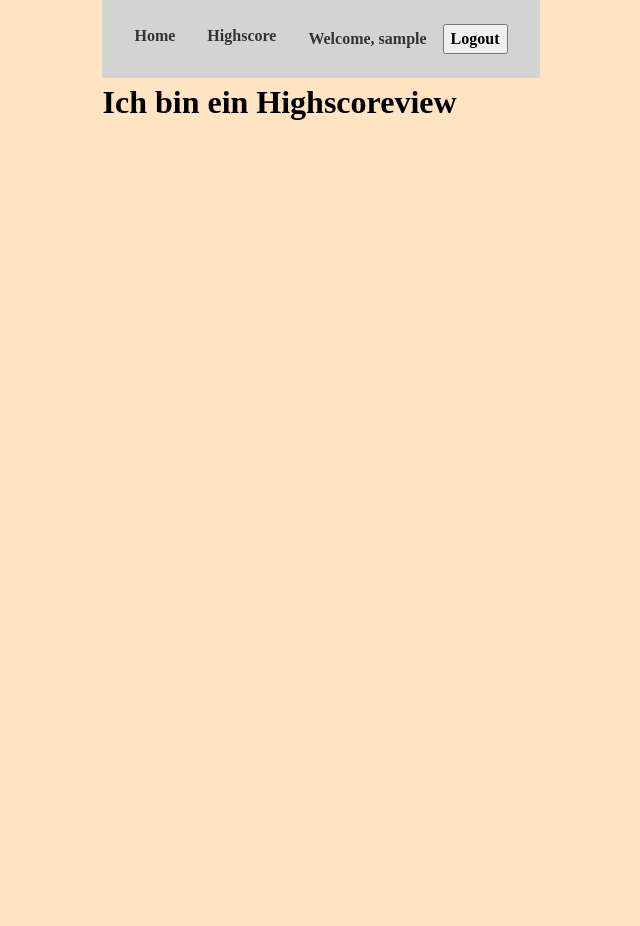
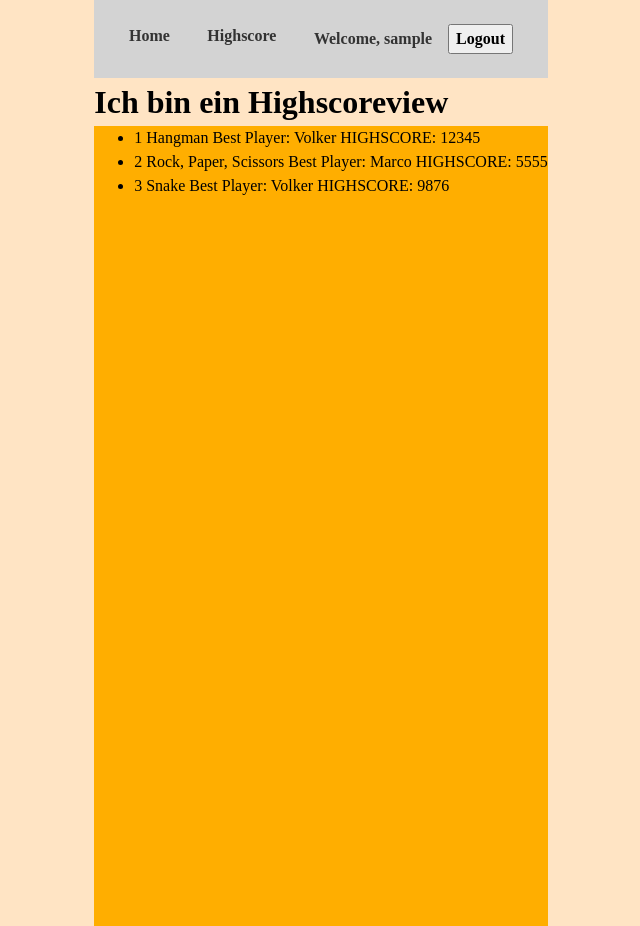
Before and after one commit to coding-bootcamps-eu/final-project-2024-06-gamebox, a Vue app: page /highscore in a window 1280 px wide. Shown: the whole page, without its empty margins (319-959 px from the left). Before the commit the page ends 800 px from the top, so only its background shows below. Built offline with nearby package versions, Linux system fonts and the light colour scheme; sample sign-in values are in the browser's storage.

Commit message:
completed the task and completed also Highscoreview task

```diff
--- /dev/null
+++ b/src/stores/highscores.js
@@ -0,0 +1,14 @@
+import { defineStore } from 'pinia'
+
+export const highscoreStore = defineStore('highscores', {
+  //data()
+  state() {
+    return {
+      games: [
+        { id: 1, text: 'Hangman', highscore: '12345', bestPlayer: 'Volker' },
+        { id: 2, text: 'Rock, Paper, Scissors', highscore: '5555', bestPlayer: 'Marco' },
+        { id: 3, text: 'Snake', highscore: '9876', bestPlayer: 'Volker' }
+      ]
+    }
+  }
+})
--- a/src/views/HighScoreView.vue
+++ b/src/views/HighScoreView.vue
@@ -1,14 +1,41 @@
 <template>
   <NavBar />
   <h1>Ich bin ein Highscoreview</h1>
+  <ul class="highscoreContentList">
+    <li v-for="singleGame in games" :key="singleGame.id">
+      {{ singleGame.id }}
+      {{ singleGame.text }} Best Player: {{ singleGame.bestPlayer }} HIGHSCORE:
+      {{ singleGame.highscore }}
+    </li>
+  </ul>
 </template>
 
 <script>
 import NavBar from '@/components/NavBar.vue'
+// import { highscoreStore } from '@/stores/highscores.js'
 
 export default {
   components: {
     NavBar
+  },
+
+  data() {
+    return {
+      games: [
+        { id: 1, text: 'Hangman', highscore: '12345', bestPlayer: 'Volker' },
+        { id: 2, text: 'Rock, Paper, Scissors', highscore: '5555', bestPlayer: 'Marco' },
+        { id: 3, text: 'Snake', highscore: '9876', bestPlayer: 'Volker' }
+      ]
+    }
   }
 }
 </script>
+
+<style scoped>
+.highscoreContentList {
+  background-color: rgb(255, 174, 0);
+  border: black 5 rem;
+  width: 100%;
+  height: 100%;
+}
+</style>
--- a/src/views/SingleGameView.vue
+++ b/src/views/SingleGameView.vue
@@ -1,5 +1,5 @@
 <template>
-  <NavBar class="navbar" />
+  <NavBar />
   <h1>Ich bin die SingleGameView</h1>
   <div class="currentGame"></div>
 </template>
@@ -16,7 +16,7 @@ export default {
 
 <style scoped>
 .currentGame {
-  background-color: blue;
+  background-color: rgb(255, 102, 0);
   border: black 5 rem;
   width: 100%;
   height: 100%;
```
